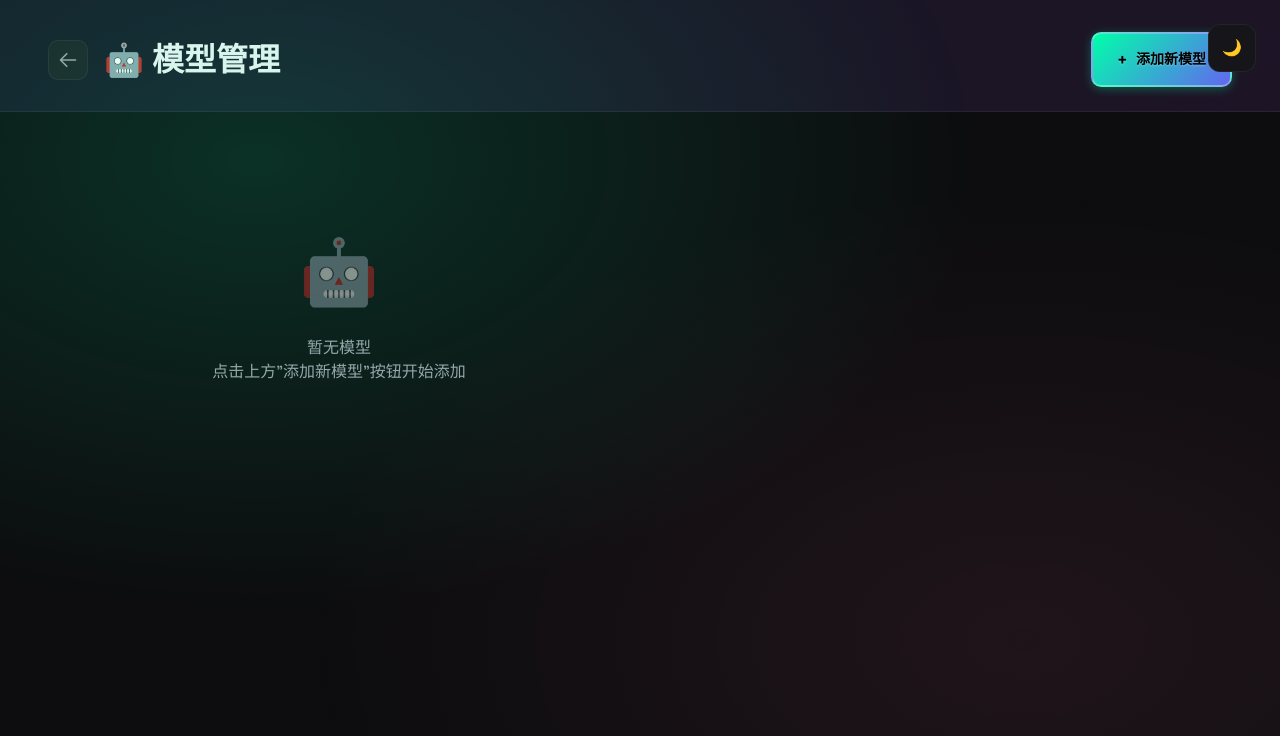
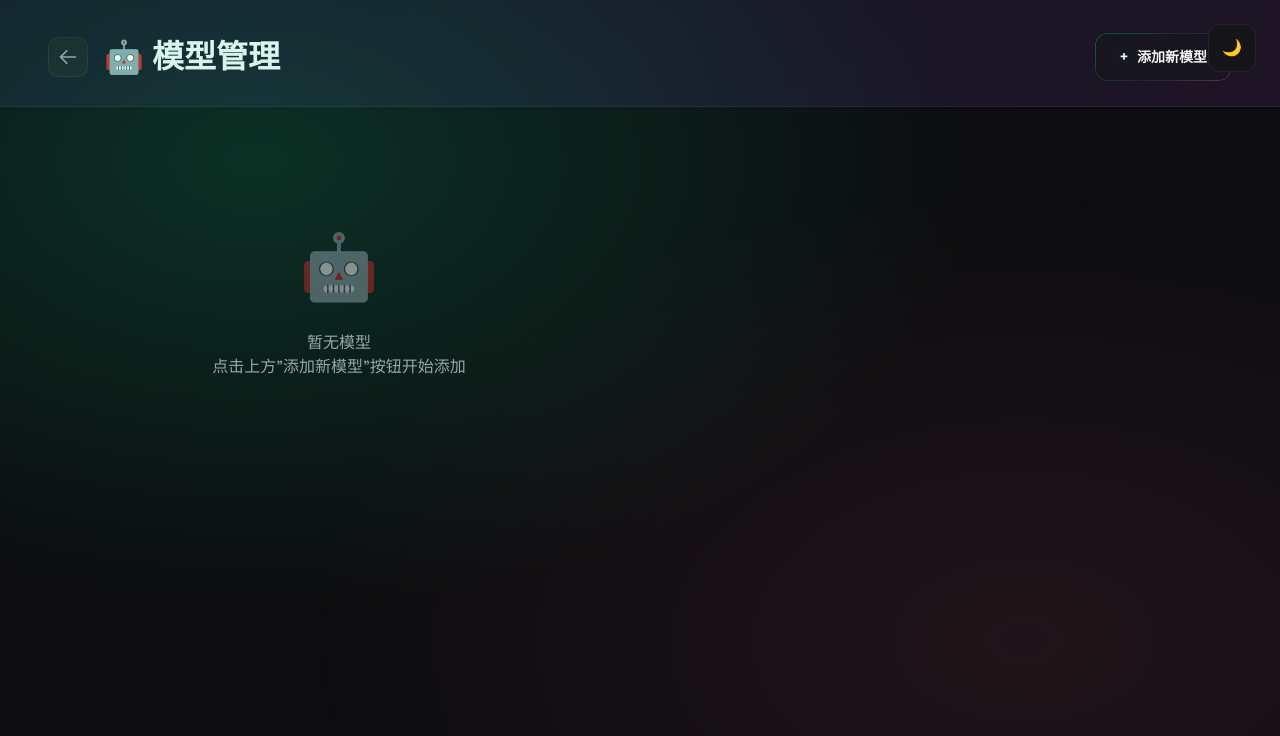
Before and after one commit to qinyre/AI-Chat, a Flask app: page /model_manager in a window 1280 px wide. Shown: the top 736 px of the page. Run offline with Flask 3, Linux system fonts and the light colour scheme; data that the repository does not hold is empty; some libraries are stand-ins or nearby versions.

Commit message:
design: 采用科技玻璃风格重新设计按钮
设计原则：
- 玻璃拟态：半透明背景 + backdrop-filter 模糊效果
- 渐变边框：使用伪元素实现青-紫-粉渐变边框
- 微妙交互：悬停时边框增强 + 轻微上浮 + 发光阴影
- 视觉和谐：融入深色背景，保持整体一致性

技术细节：
- CSS mask 实现渐变边框效果
- cubic-bezier 缓动函数提升动画质感
- 多层阴影营造深度感
- 浅色模式自适应

🤖 Generated with [Claude Code](https://claude.com/claude-code)

Co-Authored-By: Claude <noreply@anthropic.com>

```diff
--- a/web_chat/templates/model_manager.html
+++ b/web_chat/templates/model_manager.html
@@ -587,41 +627,78 @@
 
         .add-model-btn {
             padding: 12px 24px;
-            background: linear-gradient(135deg, #00ffaa, #6366f1);
-            color: #000;
             font-family: 'Space Grotesk', sans-serif;
             font-size: 14px;
             font-weight: 600;
-            border: 2px solid rgba(255, 255, 255, 0.3);
-            border-radius: 10px;
+            border-radius: 12px;
             cursor: pointer;
-            transition: all 0.3s ease;
+            transition: all 0.3s cubic-bezier(0.4, 0, 0.2, 1);
             display: flex;
             align-items: center;
             gap: 8px;
-            text-shadow: 0 1px 2px rgba(255, 255, 255, 0.3);
-            box-shadow: 0 2px 10px rgba(0, 255, 170, 0.3);
+            position: relative;
+            overflow: hidden;
+
+            /* Glass morphism base */
+            background: rgba(22, 22, 26, 0.6);
+            backdrop-filter: blur(20px);
+            -webkit-backdrop-filter: blur(20px);
+            border: 1px solid transparent;
+
+            /* Gradient border using pseudo-element */
+            color: var(--text-primary);
+        }
+
+        .add-model-btn::before {
+            content: '';
+            position: absolute;
+            inset: 0;
+            border-radius: 12px;
+            padding: 1px;
+            background: linear-gradient(135deg,
+                rgba(0, 255, 170, 0.5),
+                rgba(99, 102, 241, 0.3),
+                rgba(255, 107, 157, 0.5)
+            );
+            -webkit-mask: linear-gradient(#fff 0 0) content-box, linear-gradient(#fff 0 0);
+            mask: linear-gradient(#fff 0 0) content-box, linear-gradient(#fff 0 0);
+            -webkit-mask-composite: xor;
+            mask-composite: exclude;
+            opacity: 0.6;
+            transition: opacity 0.3s ease;
         }
 
         .add-model-btn span {
-            font-size: 18px;
+            font-size: 16px;
+            filter: drop-shadow(0 0 8px rgba(0, 255, 170, 0.5));
         }
 
         .add-model-btn:hover {
             transform: translateY(-2px);
-            box-shadow: 0 4px 25px rgba(0, 255, 170, 0.5);
-            border-color: rgba(255, 255, 255, 0.5);
+            box-shadow:
+                0 8px 32px rgba(0, 255, 170, 0.15),
+                0 0 0 1px rgba(0, 255, 170, 0.1),
+                inset 0 1px 0 rgba(255, 255, 255, 0.05);
+        }
+
+        .add-model-btn:hover::before {
+            opacity: 1;
+        }
+
+        .add-model-btn:active {
+            transform: translateY(0);
         }
 
         /* 浅色模式 */
         .light-theme .add-model-btn {
-            background: linear-gradient(135deg, #00cc88, #5558e6);
-            border-color: rgba(0, 0, 0, 0.1);
-            box-shadow: 0 2px 8px rgba(0, 204, 136, 0.2);
+            background: rgba(255, 255, 255, 0.7);
+            color: var(--text-primary);
         }
 
         .light-theme .add-model-btn:hover {
-            box-shadow: 0 4px 15px rgba(0, 204, 136, 0.3);
+            box-shadow:
+                0 8px 32px rgba(0, 204, 136, 0.15),
+                0 0 0 1px rgba(0, 204, 136, 0.1);
         }
 
         /* Models container */
```
Also changed, not shown: other parts of web_chat/templates/model_manager.html (+50 -10 lines).
